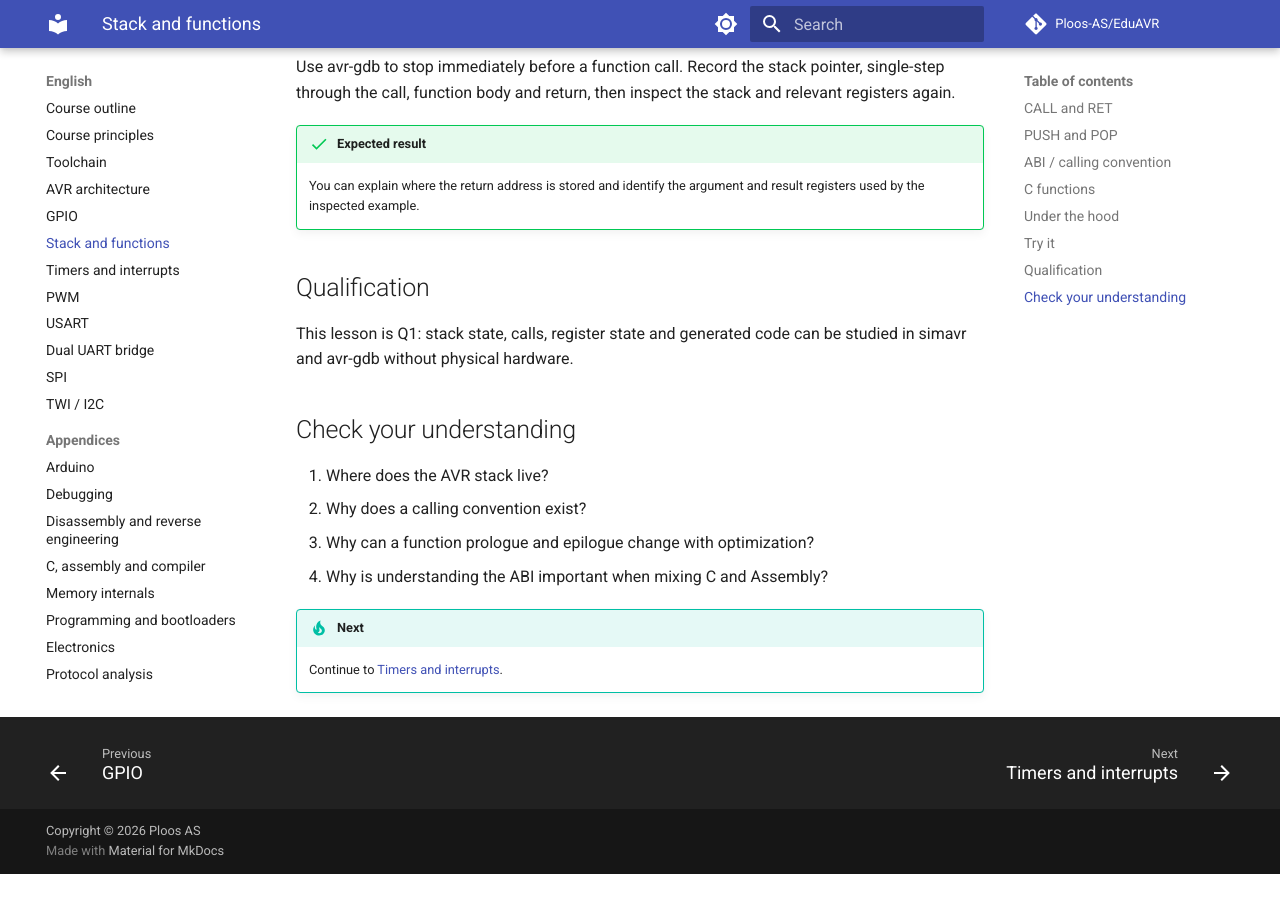
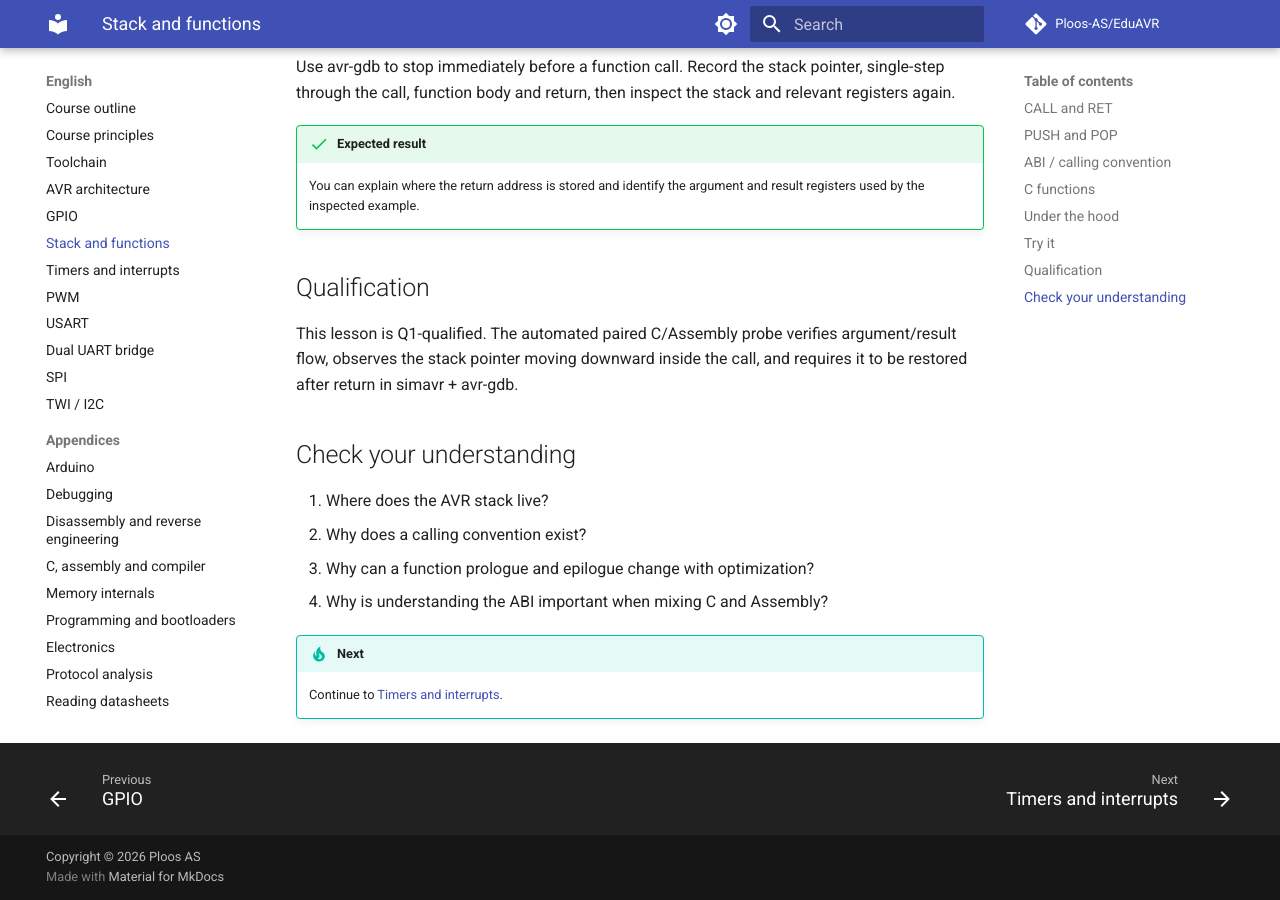
Before and after one commit to Ploos-AS/EduAVR, an MkDocs documentation site: the page built from docs/en/04-stack-functions.md, in a window 1280 px wide and 900 px high, scrolled down 1635 px. Built offline with MkDocs 1.6.1 and Material for MkDocs 9.7.7, drawn with Linux system fonts in a browser that asks for light colours; comment, search, counter and statistics services are not loaded; before the commit the page ends 2509 px from its top, so only the background shows below that.

Commit message:
docs: mark stack lesson Q1 qualified

```diff
--- a/docs/en/04-stack-functions.md
+++ b/docs/en/04-stack-functions.md
@@ -53,7 +53,7 @@
 
 ## Qualification
 
-This lesson is Q1: stack state, calls, register state and generated code can be studied in simavr and avr-gdb without physical hardware.
+This lesson is Q1-qualified. The automated paired C/Assembly probe verifies argument/result flow, observes the stack pointer moving downward inside the call, and requires it to be restored after return in simavr + avr-gdb.
 
 ## Check your understanding
 
```
